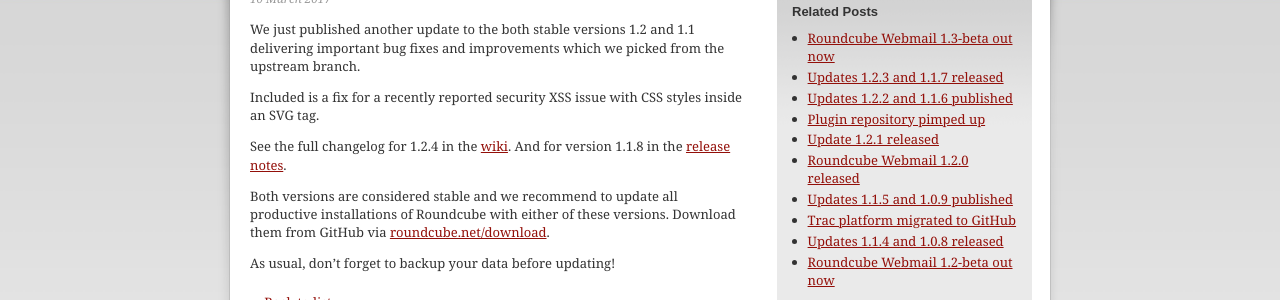
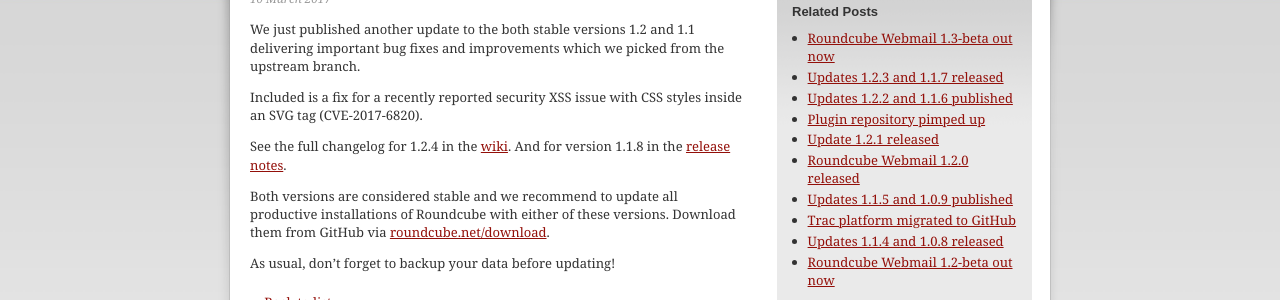
Before and after one commit to roundcube/roundcube.github.com, a Jekyll site: the page built from _posts/2017-03-10-updates-1.2.4-and-1.1.8-released.md, in a window 1280 px wide. Shown: the part 172-472 px from the top of the page. Built offline with Jekyll 4.4.1, drawn with Linux system fonts in a browser that asks for light colours; comment, search, counter and statistics services are not loaded.

Commit message:
Add CVE identifier for recent XSS fix

```diff
--- a/_posts/2017-03-10-updates-1.2.4-and-1.1.8-released.md
+++ b/_posts/2017-03-10-updates-1.2.4-and-1.1.8-released.md
@@ -8,7 +8,7 @@
 important bug fixes and improvements which we picked from the upstream branch.
 
 Included is a fix for a recently reported security XSS issue with CSS styles inside
-an SVG tag.
+an SVG tag (CVE-2017-6820).
 
 See the full changelog for 1.2.4 in the [wiki](https://github.com/roundcube/roundcubemail/wiki/Changelog#release-124).
 And for version 1.1.8 in the [release notes](https://github.com/roundcube/roundcubemail/releases/tag/1.1.8).
```
